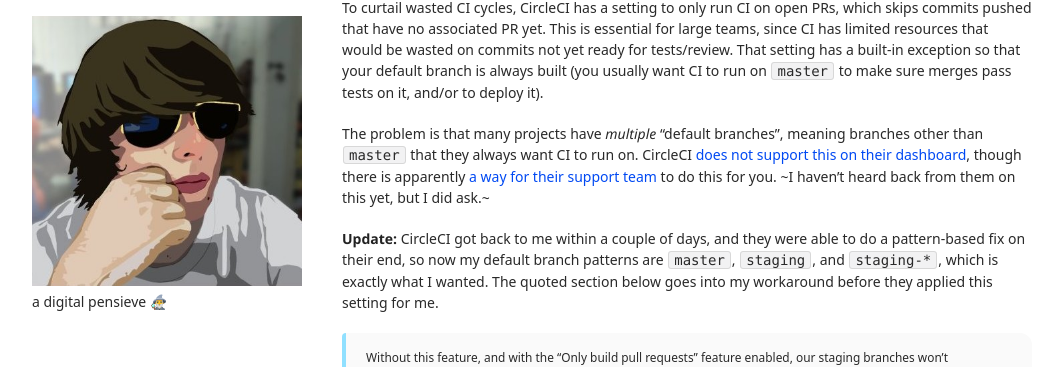
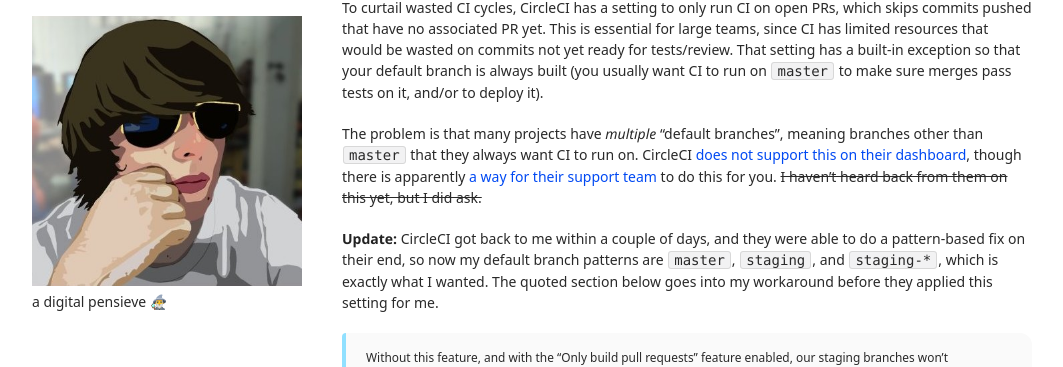
Before and after one commit to ekilah/ekilah.github.io, a Jekyll site: the page built from posts/heroku-shutdown-github-integration.md, in a window 1280 px wide and 900 px high, scrolled down 4030 px. Shown: the part 93-460 px from the top of the window, without its empty margins (108-1171 px from the left). Built offline with Jekyll 4.4.1, drawn with Linux system fonts in a browser that asks for light colours; some web fonts are replaced; our own code applies the rules of GitHub Pages for plain Markdown files; a script that is not in the unit is left out; some of the changed text lies outside the part shown.

Commit message:
small fixes

````diff
--- a/posts/heroku-shutdown-github-integration.md
+++ b/posts/heroku-shutdown-github-integration.md
@@ -67,7 +67,7 @@ Orbs, if you don't know, are bits of CircleCI config bundled up for reuse. Inclu
 
 Luckily for us, Heroku maintains an Orb with decent-enough documentation for use with CircleCI, so deploying to Heroku from a CircleCI job isn't all that hard.
 
-Include this at the top level of your `.circleci/.config.yml` file to import the Orb:
+Include this at the top level of your `.circleci/config.yml` file to import the Orb:
 
 ```yml
 orbs:
@@ -146,7 +146,7 @@ The biggest problem with applying the earlier fix for `master` to our staging en
 
 To curtail wasted CI cycles, CircleCI has a setting to only run CI on open PRs, which skips commits pushed that have no associated PR yet. This is essential for large teams, since CI has limited resources that would be wasted on commits not yet ready for tests/review. That setting has a built-in exception so that your default branch is always built (you usually want CI to run on `master` to make sure merges pass tests on it, and/or to deploy it).
 
-The problem is that many projects have _multiple_ "default branches", meaning branches other than `master` that they always want CI to run on. CircleCI [does not support this on their dashboard](https://ideas.circleci.com/cloud-feature-requests/p/allow-branch-whitelist-to-override-only-build-pull-requests), though there is apparently [a way for their support team](https://discuss.circleci.com/t/unable-to-limit-builds-to-only-prs-and-multiple-whitelisted-branches/39561/2) to do this for you. ~I haven't heard back from them on this yet, but I did ask.~
+The problem is that many projects have _multiple_ "default branches", meaning branches other than `master` that they always want CI to run on. CircleCI [does not support this on their dashboard](https://ideas.circleci.com/cloud-feature-requests/p/allow-branch-whitelist-to-override-only-build-pull-requests), though there is apparently [a way for their support team](https://discuss.circleci.com/t/unable-to-limit-builds-to-only-prs-and-multiple-whitelisted-branches/39561/2) to do this for you. ~~I haven't heard back from them on this yet, but I did ask.~~
 
 **Update:** CircleCI got back to me within a couple of days, and they were able to do a pattern-based fix on their end, so now my default branch patterns are `master`, `staging`, and `staging-*`, which is exactly what I wanted. The quoted section below goes into my workaround before they applied this setting for me.
 
````
